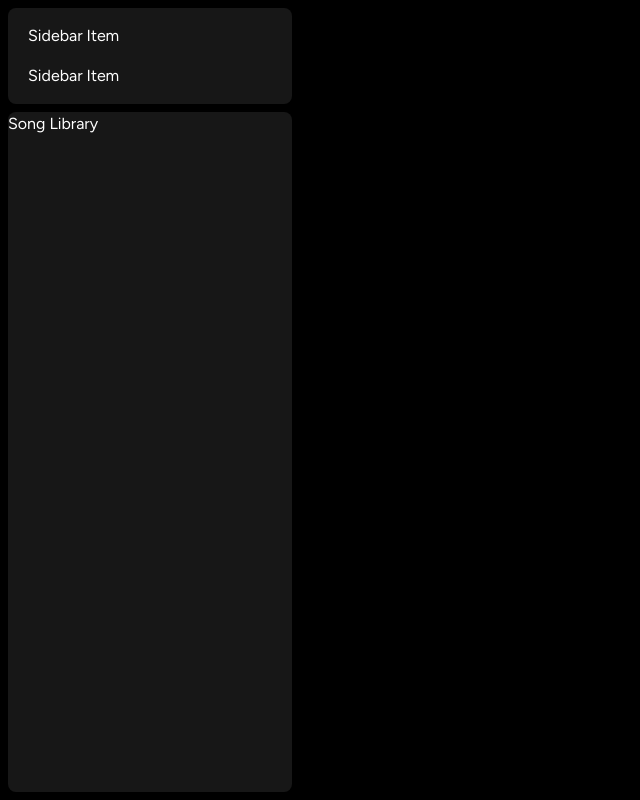
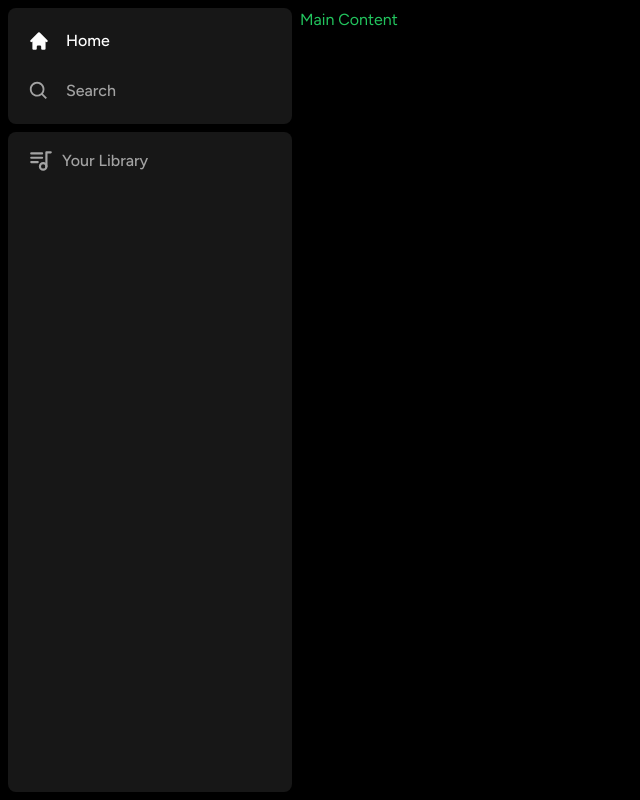
Before and after one commit to premqer/spotify-clone, a Next.js app: page / in a window 1280 px wide. Shown: the whole page, without its empty margins (0-640 px from the left). Built offline with nearby package versions, Linux system fonts and the light colour scheme.

Commit message:
Working on the layout

```diff
--- /dev/null
+++ b/components/Library.tsx
@@ -0,0 +1,42 @@
+"use client";
+import { TbPlaylist } from "react-icons/tb";
+
+const Library = () => {
+    const onClick = () => {
+        //Handle upload later
+    };
+    return (
+        <div className='flex flex-col'>
+            <div
+                className='
+                    flex
+                    items-center
+                    justify-between
+                    px-5
+                    pt-4
+                '
+            >
+                <div
+                    className='
+                        inline-flex
+                        items-center
+                        gap-x-2
+                    '
+                >
+                    <TbPlaylist className='text-neutral-400' size={26} />
+                    <p
+                        className='
+                            text-neutral-400
+                            font-medium
+                            text-md
+                        '
+                    >
+                        Your Library
+                    </p>
+                </div>
+            </div>
+        </div>
+     );
+}
+
+export default Library;
--- a/components/Sidebar.tsx
+++ b/components/Sidebar.tsx
@@ -5,7 +5,8 @@
 import { BiSearch } from 'react-icons/bi';
 import { HiHome } from 'react-icons/hi';
 import Box from './Box';
-import SidebarItem from './SidebarIten';
+import SidebarItem from './SidebarItem';
+import Library from './Library';
 
 interface SidebarProps {
     children: React.ReactNode;
@@ -63,9 +64,12 @@
                     </div>
                 </Box>
                 <Box className='overflow-y-auto h-full'>
-                    Song Library
+                    <Library />
                 </Box>
             </div>
+            <main className='h-full flex-1 overflow-y-auto py-2'>
+                {children}
+            </main>
         </div>
      );
 }
--- /dev/null
+++ b/components/SidebarItem.tsx
@@ -0,0 +1,45 @@
+import Link from 'next/link';
+import { IconType } from 'react-icons';
+import { twMerge } from 'tailwind-merge';
+
+interface SidebarItemProps {
+    icon: IconType;
+    label: string;
+    active?: boolean;
+    href: string;
+}
+
+const SidebarItem: React.FC<SidebarItemProps> = ({
+    icon: Icon,
+    label,
+    active,
+    href,
+}) => {
+    return (
+        <Link
+            href={href}
+            className={twMerge(`
+                flex
+                flex-row
+                h-auto
+                items-center
+                w-full
+                gap-x-4
+                text-md
+                font-medium
+                cursor-pointer
+                hover:text-white
+                transition
+                text-neutral-400
+                py-1
+            `,
+                active && 'text-white'
+            )}
+        >
+            <Icon size={26} />
+            <p className='truncate w-full'>{label}</p>
+        </Link>
+     );
+}
+
+export default SidebarItem;
--- a/components/SidebarIten.tsx
+++ /dev/null
@@ -1,9 +0,0 @@
-const SidebarItem = () => {
-    return (
-        <div>
-            Sidebar Item
-        </div>
-     );
-}
-
-export default SidebarItem;
```
